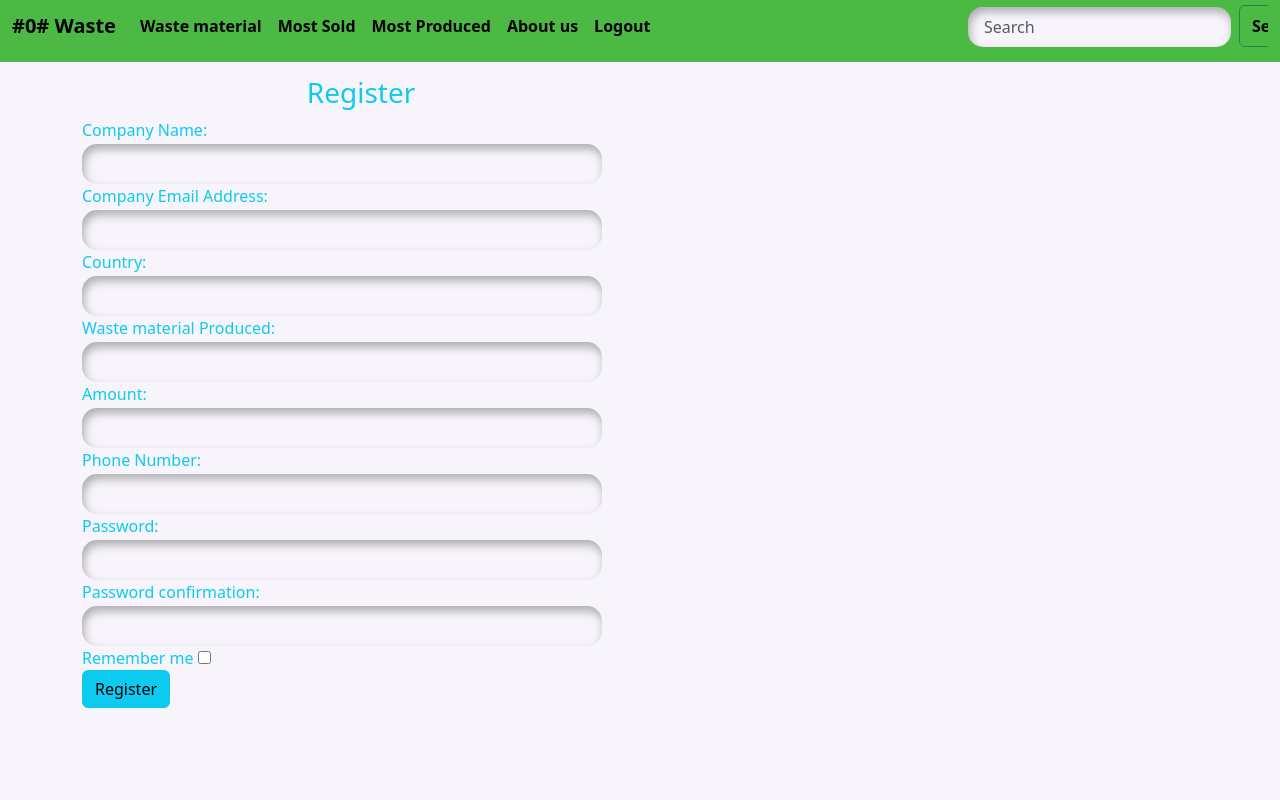
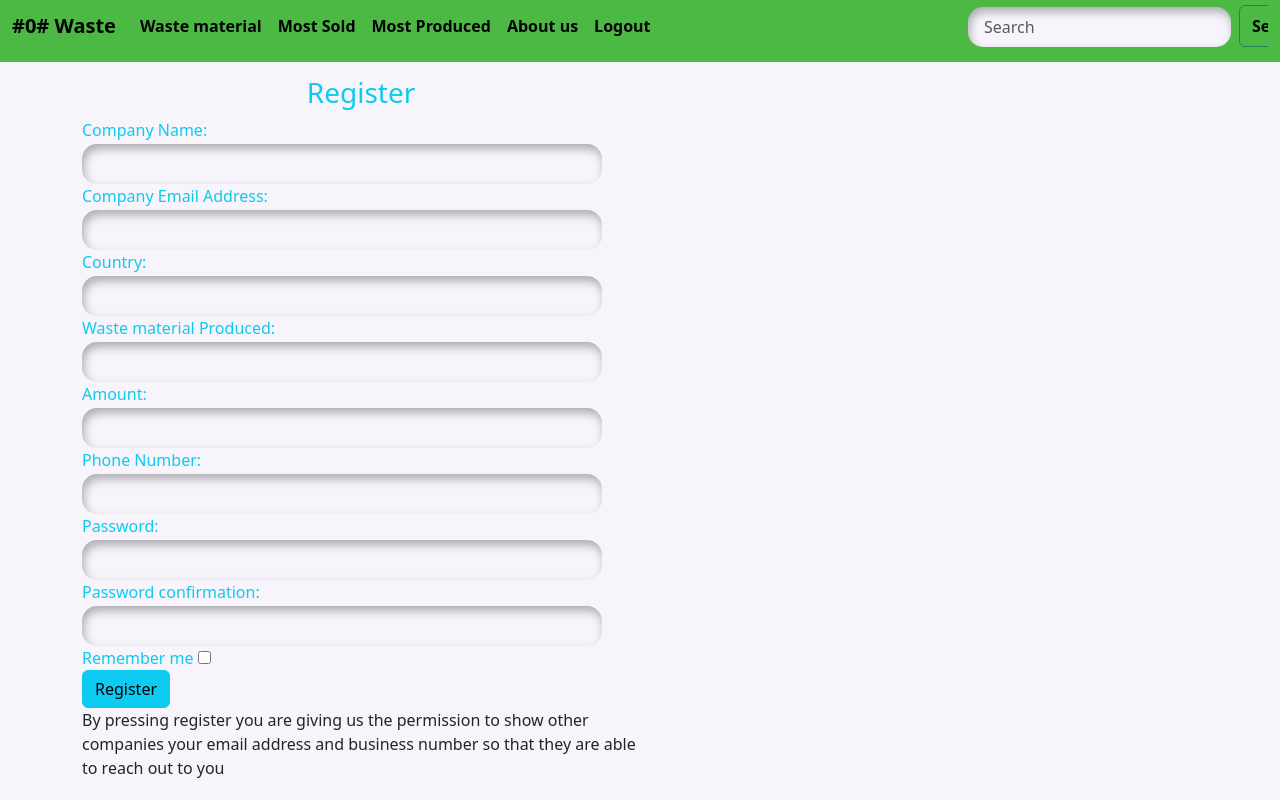
Before and after one commit to sa-l-aash/strath-project-vue, a Vue app: page /register in a window 1280 px wide. Built offline with nearby package versions, Linux system fonts and the light colour scheme.

Commit message:
added a licence text

```diff
--- a/src/components/Register.vue
+++ b/src/components/Register.vue
@@ -133,6 +133,7 @@
                           name="remember-me"
                           type="checkbox" /></span></label
                     ><br />
+
                     <input
                       type="submit"
                       name="submit"
@@ -140,6 +141,7 @@
                       value="Register"
                     />
                   </div>
+                  <div>By pressing register you are giving us the permission to show other companies your email address and business number so that they are able to reach out to you </div>
                 </div>
               </div>
             </form>
```
